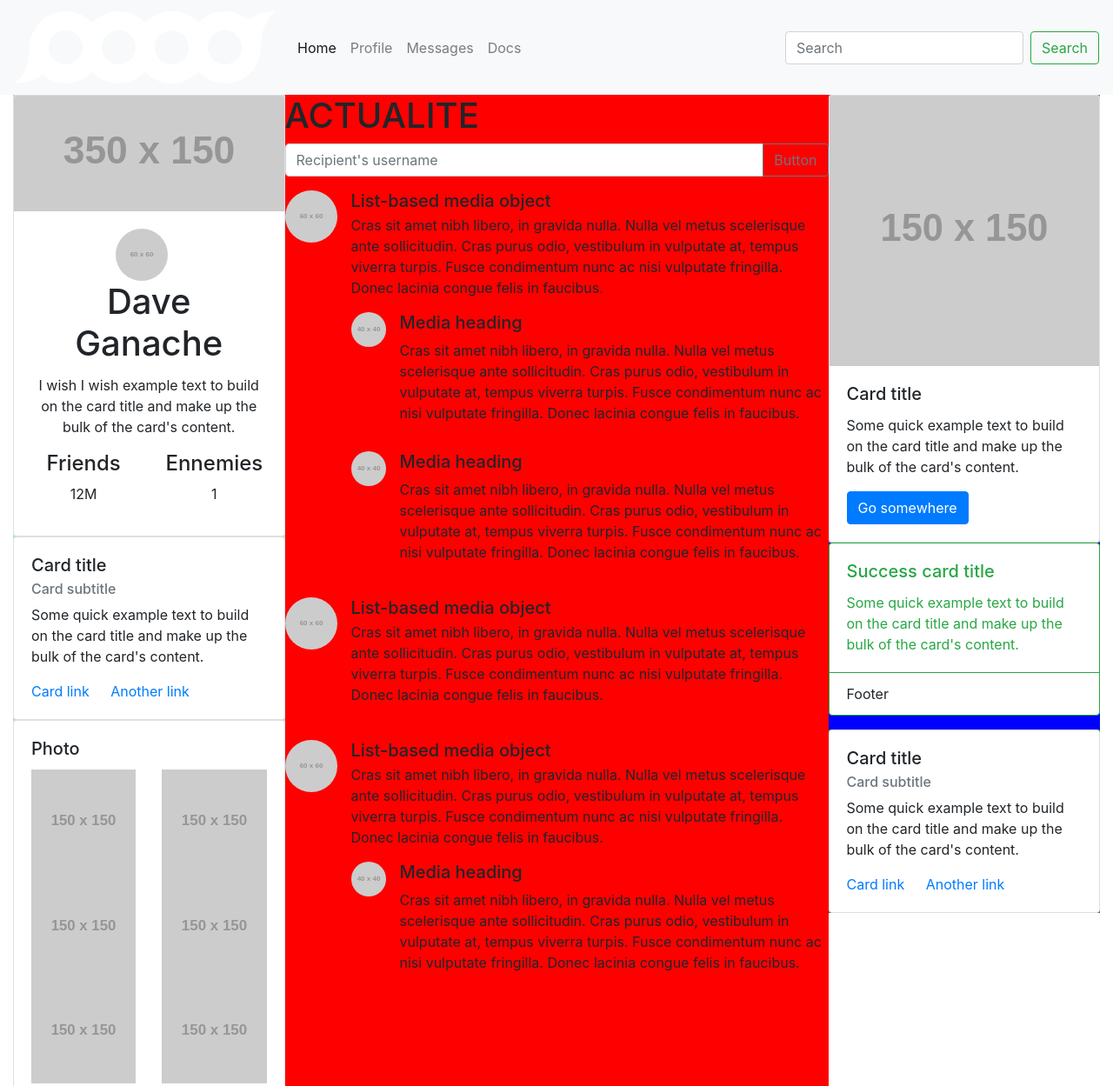
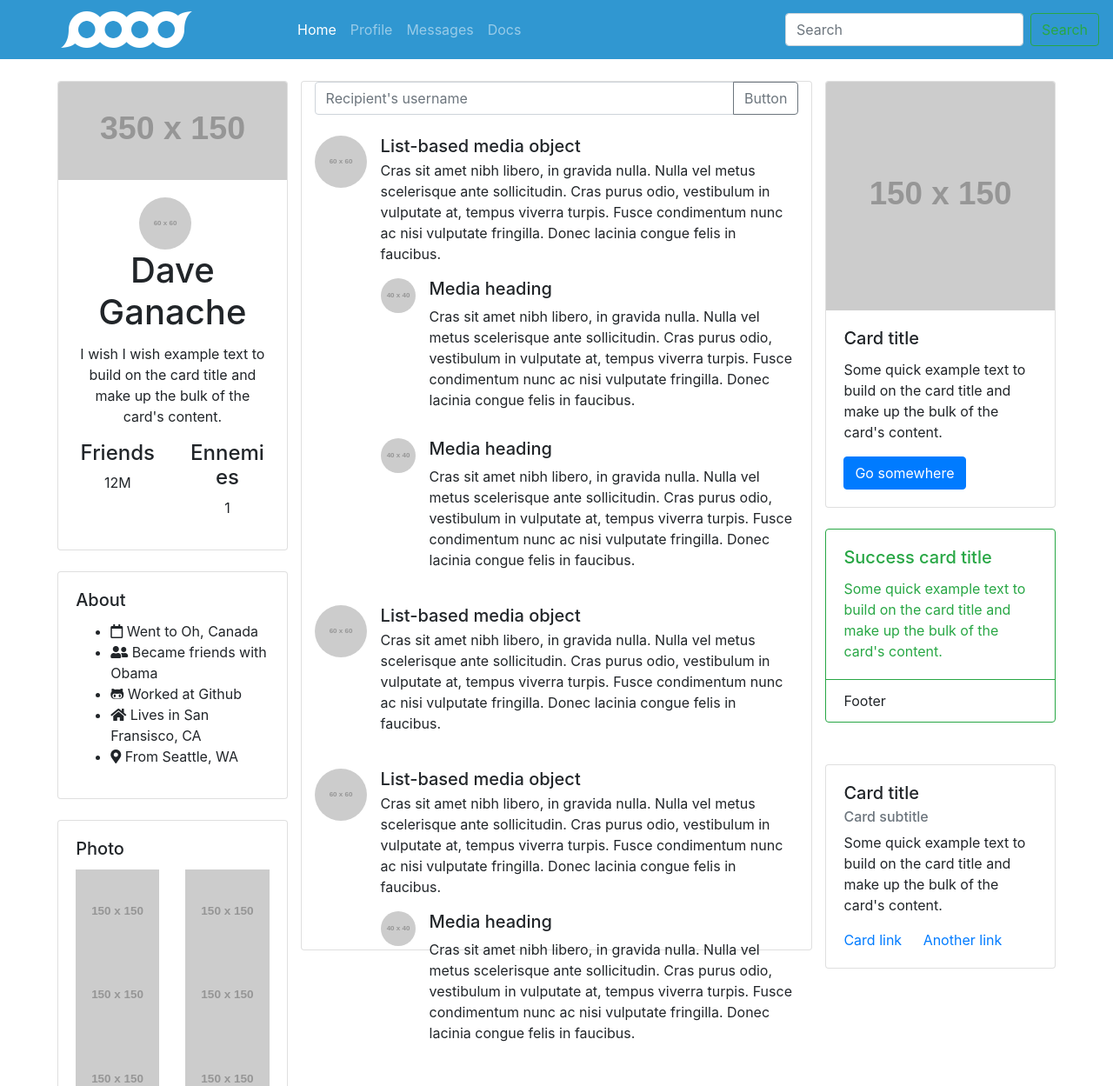
Before and after one commit to Mordnor/inte_sass, a plain HTML site: page index.html in a window 1280 px wide. Shown: the top 1249 px of the page at 87% size. Drawn offline with nearby package versions, Linux system fonts and the light colour scheme; placeholder pictures from the web are drawn by us.

Commit message:
ajout fontawesome et border

```diff
--- a/css/scss/style.scss
+++ b/css/scss/style.scss
@@ -1,35 +1,24 @@
+.navbar .img-fluid{
+    max-width: 50%;
+    margin: 0 18%;
+}
+
+.navbar{
+    background-color: #3097d1;
+}
+
+.actualite {
+    height: 1000px;
+    background-color: #fff;
+    background-clip: border-box;
+    border: 1px solid rgba(0, 0, 0, 0.125);
+    border-radius: 0.25rem;
+}
+
 .profil{
-    background-color: lightblue;
-    // height: 200px;
     text-align: center;
 }
 
-.about{
-    background-color: lightgreen;
-    // height: 200px;
+main {
+    padding: 2% 4%;
 }
-
-.photo{
-    background-color: pink;
-    // height: 200px;
-}
-
-.actualite{
-    background-color: red;
-    height: 1000px;;
-}
-
-.add{
-    background-color: grey;
-    // height: 200px;
-}
-
-.like{
-    background-color: blue;
-    // height: 200px;
-}
-
-.footer{
-    background-color: green;
-    // height: 200px;
-}
--- a/index.html
+++ b/index.html
@@ -5,13 +5,14 @@
     <meta charset="utf-8">
     <meta name="viewport" content="width=device-width, initial-scale=1.0">
     <link rel="stylesheet" href="node_modules/bootstrap/dist/css/bootstrap.css" />
+    <link rel="stylesheet" href="https://use.fontawesome.com/releases/v5.1.0/css/all.css" integrity="sha384-lKuwvrZot6UHsBSfcMvOkWwlCMgc0TaWr+30HWe3a4ltaBwTZhyTEggF5tJv8tbt" crossorigin="anonymous">
     <link rel="stylesheet" href="css/style.css" />
     <title>InteSass</title>
 </head>
 
 <body>
     <!--DEBUT NAVBAR  -->
-    <nav class="navbar navbar-expand-lg navbar-light bg-light">
+    <nav class="navbar navbar-expand-lg navbar-dark">
         <a class="navbar-brand" href="#"><img src="img/brand-white.png" class="img-fluid" /></a>
         <button class="navbar-toggler" type="button" data-toggle="collapse" data-target="#navbarSupportedContent" aria-controls="navbarSupportedContent" aria-expanded="false" aria-label="Toggle navigation">
     <span class="navbar-toggler-icon"></span>
@@ -39,12 +40,13 @@
         </div>
     </nav>
     <!--FIN NAVBAR  -->
+    <main>
 
       <div class="container-fluid">
-        <div class="row no-gutters">
+        <div class="row">
           <div class="col-12 col-md-3">
-                <div class="row no-gutters">
-                    <div class="col-12 profil">
+            <div class="row">
+              <div class="col-12 profil mb-4">
 
                 <div class="card">
                   <img class="card-img-top" src="http://via.placeholder.com/350x150" alt="Card image cap">
@@ -70,14 +72,27 @@
                 </div>
 
               </div>
-                    <div class="col-12 about">
+              <div class="col-12 about mb-4">
                 <div class="card">
                   <div class="card-body">
-                                <h5 class="card-title">Card title</h5>
-                                <h6 class="card-subtitle mb-2 text-muted">Card subtitle</h6>
-                                <p class="card-text">Some quick example text to build on the card title and make up the bulk of the card's content.</p>
-                                <a href="#" class="card-link">Card link</a>
-                                <a href="#" class="card-link">Another link</a>
+                    <h5 class="card-title">About</h5>
+                    <ul>
+                      <li>
+                        <i class="far fa-calendar"></i> Went to Oh, Canada
+                      </li>
+                      <li>
+                        <i class="fas fa-user-friends"></i> Became friends with Obama
+                      </li>
+                      <li>
+                        <i class="fab fa-github-alt"></i> Worked at Github
+                      </li>
+                      <li>
+                        <i class="fas fa-home"></i> Lives in San Fransisco, CA
+                      </li>
+                      <li>
+                        <i class="fas fa-map-marker-alt"></i> From Seattle, WA
+                      </li>
+                    </ul>
                   </div>
                 </div>
 
@@ -112,8 +127,7 @@
             </div>
           </div>
           <div class="col-12 col-md-6 actualite">
-                <h1>ACTUALITE</h1>
-                <div class="input-group mb-3">
+            <div class="input-group mb-4">
               <input type="text" class="form-control" placeholder="Recipient's username" aria-label="Recipient's username" aria-describedby="basic-addon2">
               <div class="input-group-append">
                 <button class="btn btn-outline-secondary" type="button">Button</button>
@@ -177,8 +191,8 @@
             </ul>
           </div>
           <div class="col-12 col-md-3">
-                <div class="row no-gutters">
-                    <div class="col-12 add">
+            <div class="row">
+              <div class="col-12 add mb-4">
                 <div class="card">
                   <img class="card-img-top img-fluid" src="http://via.placeholder.com/150x150" alt="Card image cap">
                   <div class="card-body">
@@ -188,8 +202,8 @@
                   </div>
                 </div>
               </div>
-                    <div class="col-12 like">
-                        <div class="card border-success mb-3">
+              <div class="col-12 like mb-4">
+                <div class="card border-success mb-4">
                   <div class="card-body text-success">
                     <h5 class="card-title">Success card title</h5>
                     <p class="card-text">Some quick example text to build on the card title and make up the bulk of the card's content.</p>
@@ -214,6 +228,7 @@
         </div>
 
       </div>
+    </main>
 
 
 
```
Also changed, not shown: css/style.css, 1 other file. Lines whose indentation alone changed are shown as unchanged.
